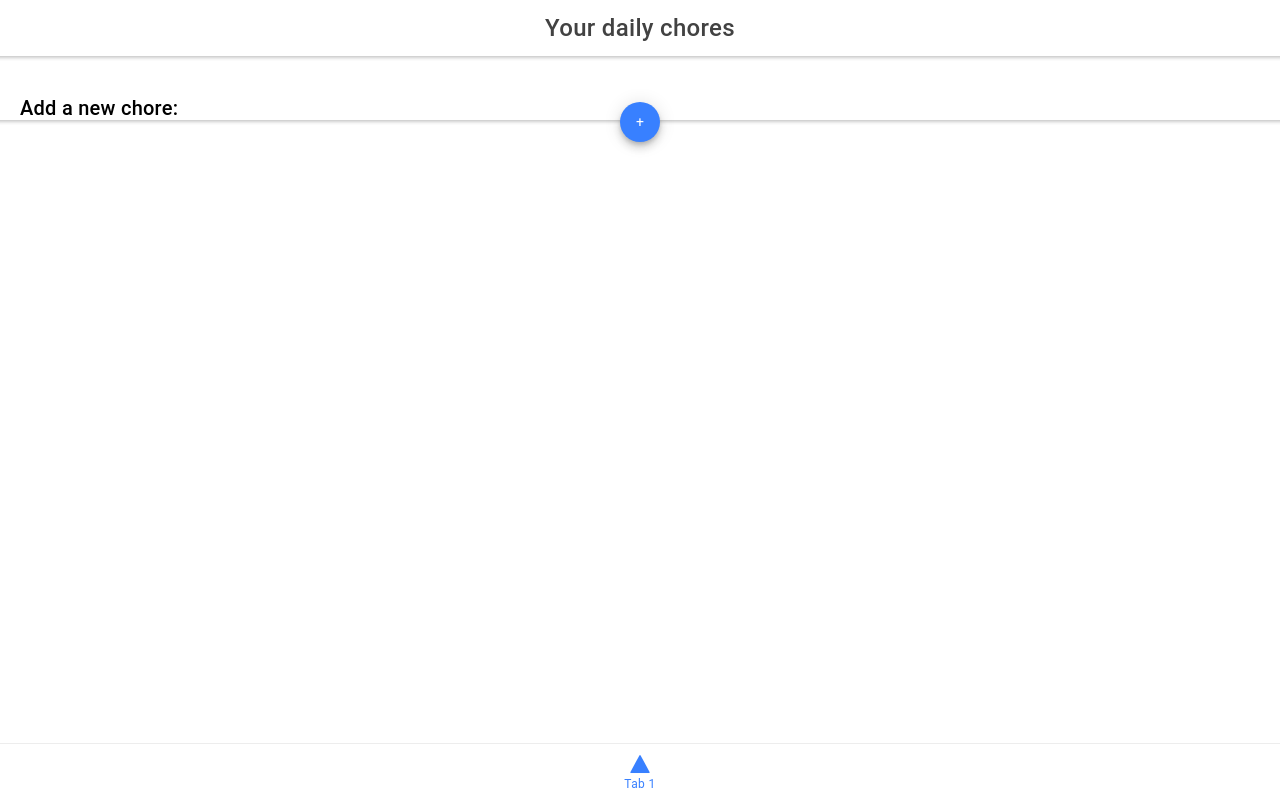
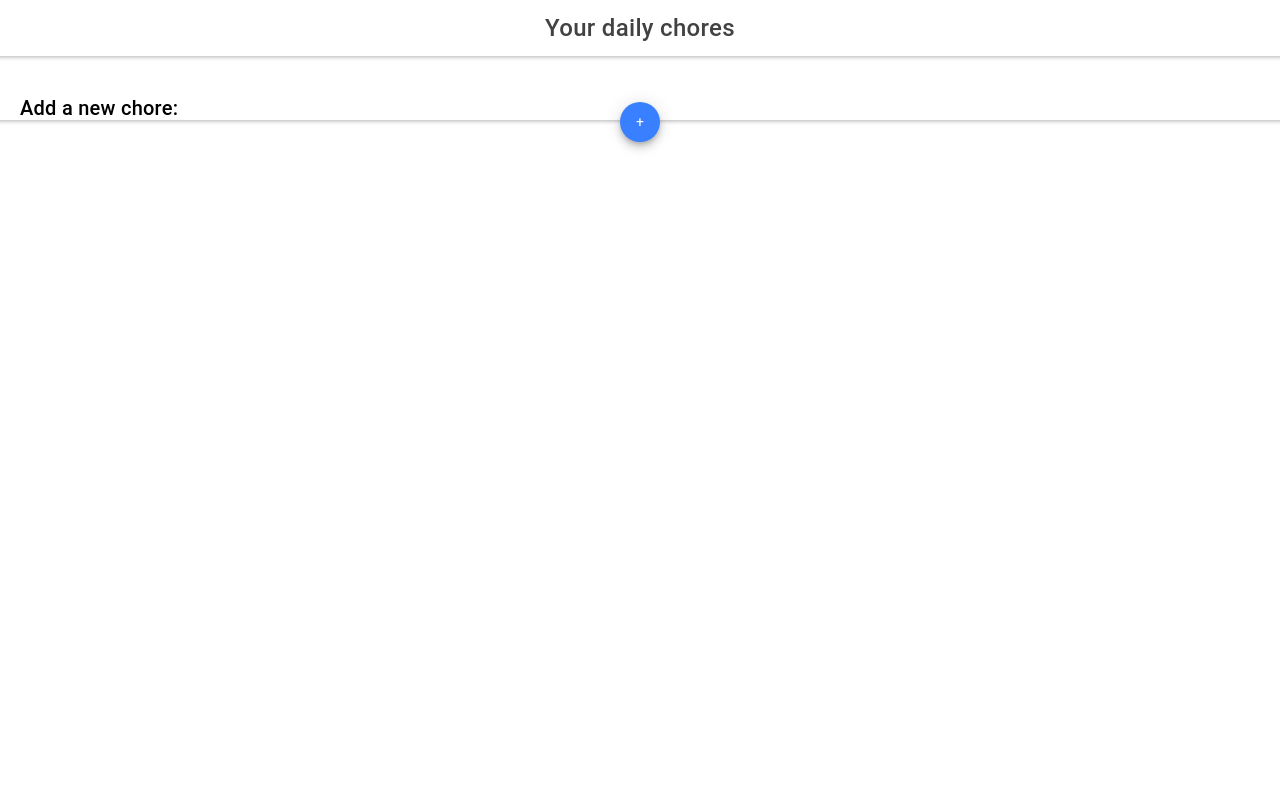
Before and after one commit to BenMorgan94/animalCrossingChoreTracker, a React (Create React App) app: page /tab1 in a window 1280 px wide. Built offline with nearby package versions, Linux system fonts and the light colour scheme.

Commit message:
refactor(app): change from tabs to pages, remove old tabs

```diff
--- a/src/App.tsx
+++ b/src/App.tsx
@@ -2,18 +2,11 @@ import React from 'react';
 import { Redirect, Route } from 'react-router-dom';
 import {
   IonApp,
-  IonIcon,
-  IonLabel,
   IonRouterOutlet,
-  IonTabBar,
-  IonTabButton,
-  IonTabs
+  IonPage
 } from '@ionic/react';
 import { IonReactRouter } from '@ionic/react-router';
-import { triangle } from 'ionicons/icons';
-import Tab1 from './pages/Tab1/Tab1';
-// import Tab2 from './pages/Tab2/Tab2';
-// import Tab3 from './pages/Tab3/Tab3';
+import ChorePage from './pages/chore-page/chore-page';
 
 /* Core CSS required for Ionic components to work properly */
 import '@ionic/react/css/core.css';
@@ -37,28 +30,12 @@ import './theme/variables.css';
 const App: React.FC = () => (
   <IonApp>
     <IonReactRouter>
-      <IonTabs>
+      <IonPage>
         <IonRouterOutlet>
-          <Route path="/tab1" component={Tab1} exact={true} />
-          {/* <Route path="/tab2" component={Tab2} exact={true} />
-          <Route path="/tab3" component={Tab3} /> */}
+          <Route path="/tab1" component={ChorePage} exact={true} />
           <Route path="/" render={() => <Redirect to="/tab1" />} exact={true} />
         </IonRouterOutlet>
-        <IonTabBar slot="bottom">
-          <IonTabButton tab="tab1" href="/tab1">
-            <IonIcon icon={triangle} />
-            <IonLabel>Tab 1</IonLabel>
-          </IonTabButton>
-          {/* <IonTabButton tab="tab2" href="/tab2">
-            <IonIcon icon={ellipse} />
-            <IonLabel>Tab 2</IonLabel>
-          </IonTabButton>
-          <IonTabButton tab="tab3" href="/tab3">
-            <IonIcon icon={square} />
-            <IonLabel>Tab 3</IonLabel>
-          </IonTabButton> */}
-        </IonTabBar>
-      </IonTabs>
+      </IonPage>
     </IonReactRouter>
   </IonApp>
 );
--- a/src/pages/Tab1/Tab1.tsx
+++ b/src/pages/chore-page/chore-page.tsx
@@ -1,5 +1,5 @@
 import React from "react";
-import "./Tab1.css";
+import "./chore-page.css";
 import {
   IonContent,
   IonHeader,
@@ -21,7 +21,7 @@ interface State {
   showInputPopover: boolean;
 }
 
-export default class Tab1 extends React.Component<{}, State> {
+export default class ChorePage extends React.Component<{}, State> {
   state = {
     newChore: {
       key: 1,
```
Also changed, not shown: src/pages/Tab2/Tab2.tsx (deleted, +0 -24 lines), src/pages/Tab3/Tab3.tsx (deleted, +0 -24 lines), src/pages/Tab2/Tab2.css (deleted), src/pages/Tab3/Tab3.css (deleted), src/pages/chore-page/chore-page.css (renamed from src/pages/Tab1/Tab1.css).
